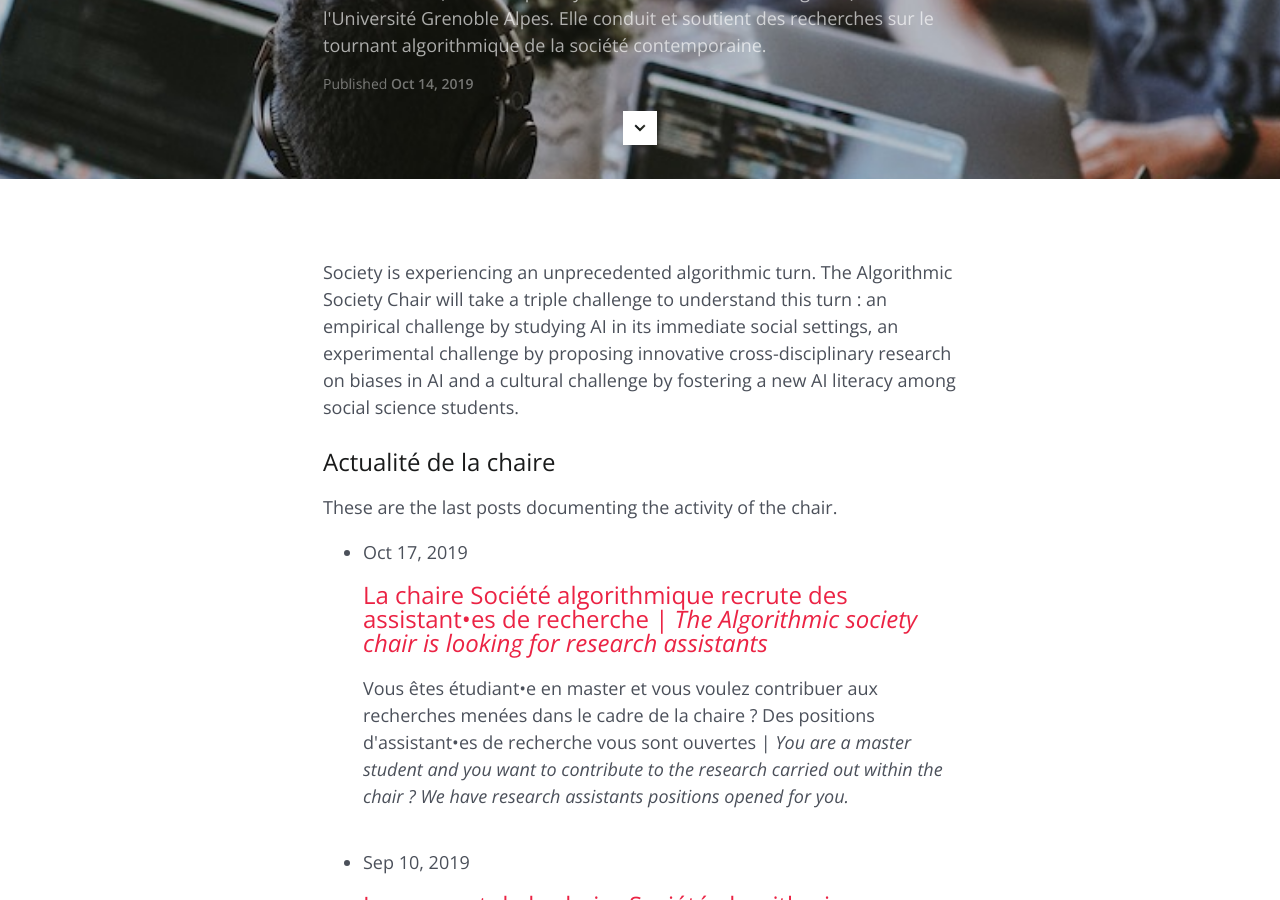
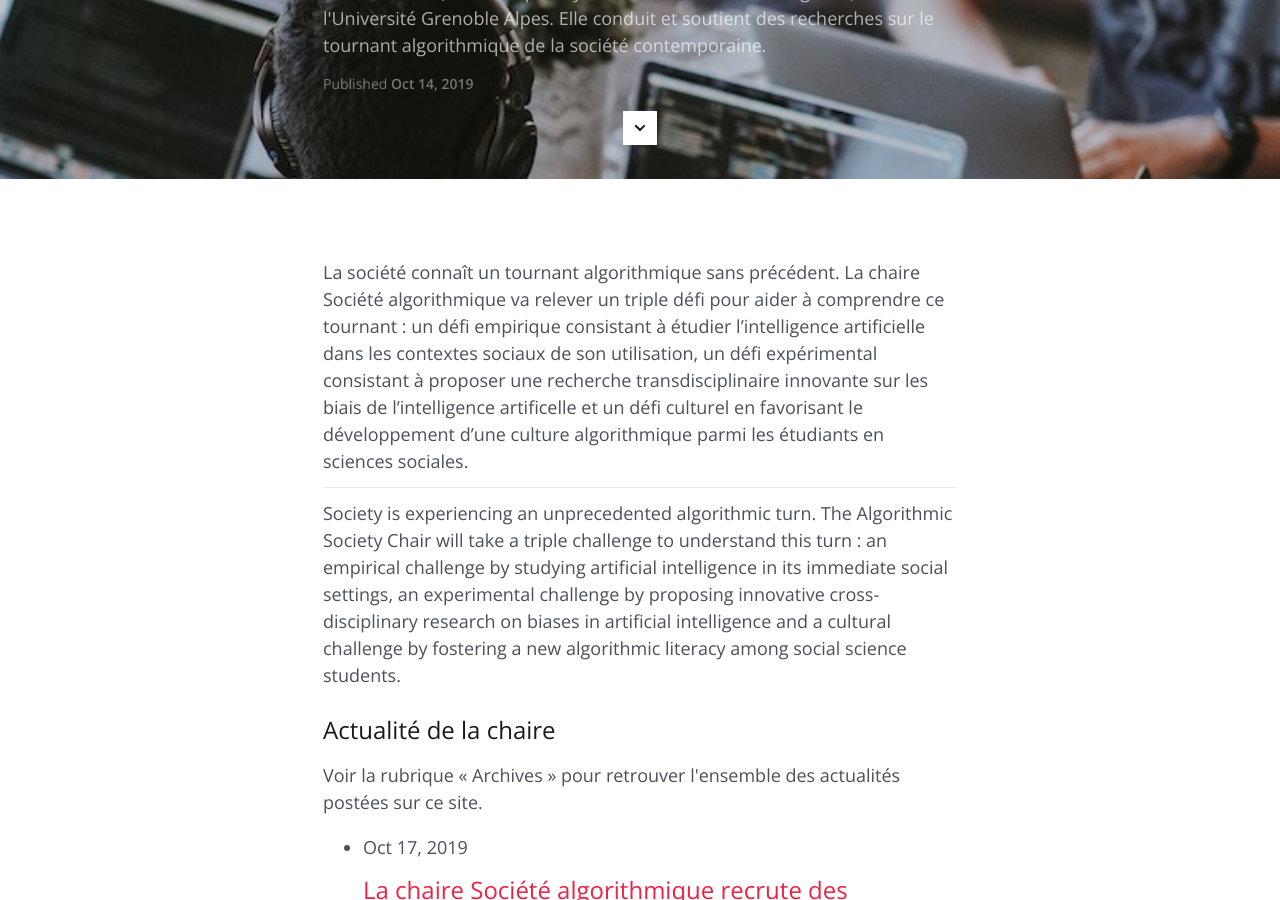
Before and after one commit to gillesbastin/algorithmicsociety, a Jekyll site: the page built from index.md, in a window 1280 px wide and 900 px high, scrolled down 421 px. Built offline with Jekyll 4.4.1, drawn with Linux system fonts in a browser that asks for light colours.

Commit message:
Update index.md

```diff
--- a/index.md
+++ b/index.md
@@ -12,10 +12,14 @@ gradient:   2
 
 ---
 
-Society is experiencing an unprecedented algorithmic turn. The Algorithmic Society Chair will take a triple challenge to understand this turn : an empirical challenge by studying AI in its immediate social settings, an experimental challenge by proposing innovative cross-disciplinary research on biases in AI and a cultural challenge by fostering a new AI literacy among social science students.
+La société connaît un tournant algorithmique sans précédent. La chaire Société algorithmique va relever un triple défi pour aider à comprendre ce tournant : un défi empirique consistant à étudier l'intelligence artificielle dans les contextes sociaux de son utilisation, un défi expérimental consistant à proposer une recherche transdisciplinaire innovante sur les biais de l'intelligence artificelle et un défi culturel en favorisant le développement d'une culture algorithmique parmi les étudiants en sciences sociales.
+
+---
+
+Society is experiencing an unprecedented algorithmic turn. The Algorithmic Society Chair will take a triple challenge to understand this turn : an empirical challenge by studying artificial intelligence in its immediate social settings, an experimental challenge by proposing innovative cross-disciplinary research on biases in artificial intelligence and a cultural challenge by fostering a new algorithmic literacy among social science students.
 
 <h2>Actualité de la chaire</h2>
-<p>These are the last posts documenting the activity of the chair.</p>
+<p>Voir la rubrique « Archives » pour retrouver l'ensemble des actualités postées sur ce site.</p>
 
 <ul class="post-list">
     {% for post in site.posts limit:site.pagination %}
```
